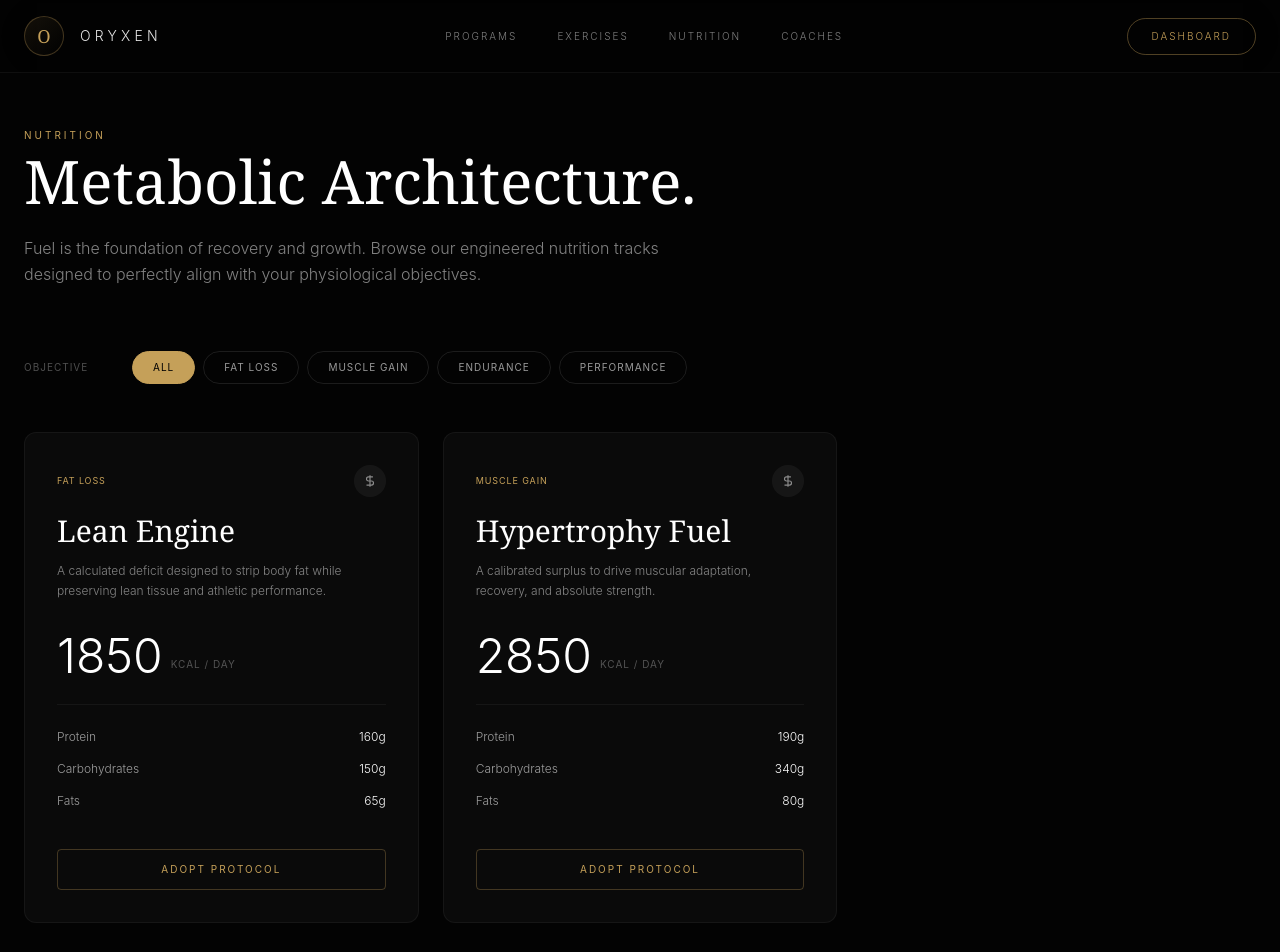
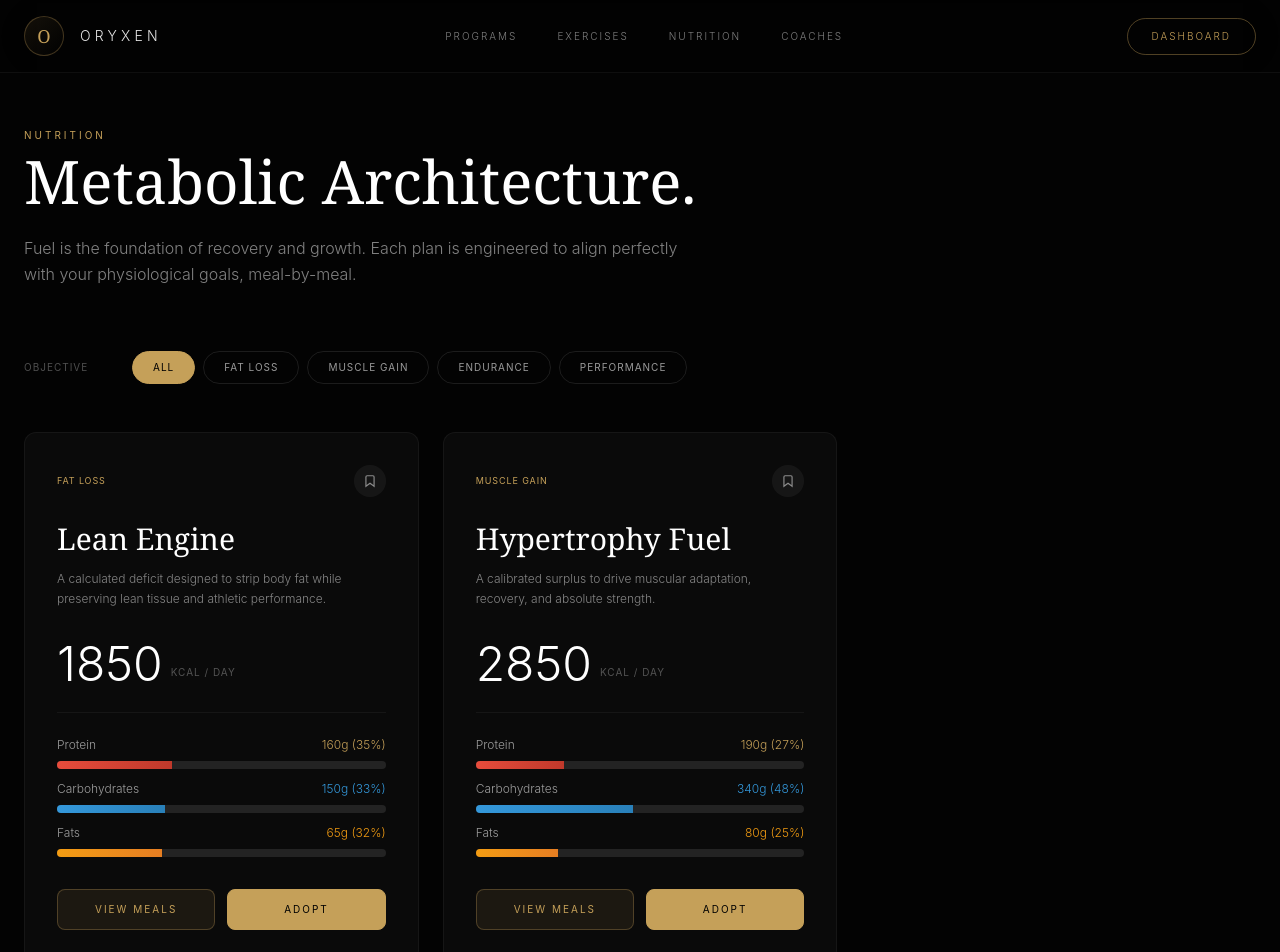
Before and after one commit to Aschio12/oryxen-frontend-2z, a Next.js app in the folder apps/frontend/: page /nutrition in a window 1280 px wide. Shown: the top 952 px of the page. Built offline with nearby package versions, Linux system fonts and the light colour scheme.

Commit message:
feat: Nutrition intelligence dashboard with macro breakdown, meal details, and color-coded visualization

```diff
--- a/apps/frontend/src/app/nutrition/page.tsx
+++ b/apps/frontend/src/app/nutrition/page.tsx
@@ -7,10 +7,28 @@ const GOALS = ["All", "Fat loss", "Muscle gain", "Endurance", "Performance"];
 
 export default function NutritionPage() {
   const [activeGoal, setActiveGoal] = useState("All");
+  const [selectedPlan, setSelectedPlan] = useState<typeof nutritionPlans[0] | null>(null);
+  const [favoritePlans, setFavoritePlans] = useState<string[]>([]);
 
   const filteredPlans = nutritionPlans.filter((plan) => {
     return activeGoal === "All" || plan.goal === activeGoal;
   });
+
+  const toggleFavorite = (id: string) => {
+    setFavoritePlans(prev =>
+      prev.includes(id) ? prev.filter(f => f !== id) : [...prev, id]
+    );
+  };
+
+  // Calculate macro percentages
+  const getMacroPercentages = (plan: typeof nutritionPlans[0]) => {
+    const totalCals = plan.macros.protein * 4 + plan.macros.carbs * 4 + plan.macros.fats * 9;
+    return {
+      protein: Math.round((plan.macros.protein * 4 / totalCals) * 100),
+      carbs: Math.round((plan.macros.carbs * 4 / totalCals) * 100),
+      fats: Math.round((plan.macros.fats * 9 / totalCals) * 100),
+    };
+  };
 
   return (
     <main className="min-h-screen bg-[#030303] pt-32 pb-20 selection:bg-[#C5A059]/30">
@@ -23,7 +41,7 @@ export default function NutritionPage() {
             Metabolic Architecture.
           </h1>
           <p className="mt-6 max-w-2xl text-sm font-light leading-relaxed text-white/50 md:text-base">
-            Fuel is the foundation of recovery and growth. Browse our engineered nutrition tracks designed to perfectly align with your physiological objectives.
+            Fuel is the foundation of recovery and growth. Each plan is engineered to align perfectly with your physiological goals, meal-by-meal.
           </p>
         </header>
 
@@ -52,50 +70,108 @@ export default function NutritionPage() {
         {/* Results Grid */}
         {filteredPlans.length > 0 ? (
           <div className="grid gap-6 md:grid-cols-2 lg:grid-cols-3 motion-reveal-delayed-2">
-            {filteredPlans.map((plan) => (
+            {filteredPlans.map((plan) => {
+              const macroPercentages = getMacroPercentages(plan);
+              return (
                 <article
                   key={plan.id}
                   className="group relative overflow-hidden rounded-xl border border-white/5 bg-[#0A0A0A] transition-all hover:border-[#C5A059]/30"
                 >
                   <div className="p-8">
-                  <div className="flex items-center justify-between">
+                    <div className="flex items-center justify-between mb-6">
                       <span className="text-[9px] uppercase tracking-widest text-[#C5A059]">{plan.goal}</span>
-                    <span className="flex h-8 w-8 items-center justify-center rounded-full bg-white/5 text-white/50">
-                      <svg width="14" height="14" viewBox="0 0 24 24" fill="none" stroke="currentColor" strokeWidth="2"><path d="M12 2v20M17 5H9.5a3.5 3.5 0 0 0 0 7h5a3.5 3.5 0 0 1 0 7H6"/></svg>
-                    </span>
+                      <button
+                        onClick={() => toggleFavorite(plan.id)}
+                        className="flex h-8 w-8 items-center justify-center rounded-full bg-white/5 transition-all hover:bg-[#C5A059]/20"
+                      >
+                        <svg
+                          width="14"
+                          height="14"
+                          viewBox="0 0 24 24"
+                          fill={favoritePlans.includes(plan.id) ? "currentColor" : "none"}
+                          stroke="currentColor"
+                          strokeWidth="2"
+                          className={favoritePlans.includes(plan.id) ? "text-[#C5A059]" : "text-white/50"}
+                        >
+                          <path d="M19 21l-7-5-7 5V5a2 2 0 0 1 2-2h10a2 2 0 0 1 2 2z"/>
+                        </svg>
+                      </button>
                     </div>
 
-                  <h2 className="mt-4 font-serif text-3xl font-light text-white">{plan.name}</h2>
+                    <h2 className="font-serif text-3xl font-light text-white">{plan.name}</h2>
                     <p className="mt-3 text-xs font-light leading-relaxed text-white/50">
                       {plan.description}
                     </p>
 
+                    {/* Daily Calories */}
                     <div className="mt-8 flex items-end gap-2 border-b border-white/5 pb-6">
                       <span className="text-5xl font-light text-white">{plan.dailyCalories}</span>
                       <span className="mb-2 text-[10px] uppercase tracking-widest text-white/30">Kcal / Day</span>
                     </div>
 
+                    {/* Macro Breakdown with Visual */}
                     <div className="mt-6 space-y-4">
-                    <div className="flex items-center justify-between text-xs font-light">
-                      <span className="text-white/60">Protein</span>
-                      <span className="text-white">{plan.macros.protein}g</span>
+                      {/* Macro Bars */}
+                      <div className="space-y-3">
+                        {/* Protein */}
+                        <div>
+                          <div className="flex items-center justify-between mb-2">
+                            <span className="text-xs font-light text-white/60">Protein</span>
+                            <span className="text-xs font-light text-[#C5A059]">{plan.macros.protein}g ({macroPercentages.protein}%)</span>
                           </div>
-                    <div className="flex items-center justify-between text-xs font-light">
-                      <span className="text-white/60">Carbohydrates</span>
-                      <span className="text-white">{plan.macros.carbs}g</span>
-                    </div>
-                    <div className="flex items-center justify-between text-xs font-light">
-                      <span className="text-white/60">Fats</span>
-                      <span className="text-white">{plan.macros.fats}g</span>
+                          <div className="h-2 w-full rounded-full bg-white/10 overflow-hidden">
+                            <div
+                              className="h-full bg-gradient-to-r from-[#E74C3C] to-[#C0392B]"
+                              style={{ width: `${macroPercentages.protein}%` }}
+                            />
                           </div>
                         </div>
 
-                  <button className="mt-10 w-full rounded-sm border border-[#C5A059]/30 bg-transparent py-3 text-[10px] uppercase tracking-[0.2em] text-[#C5A059] transition-all hover:bg-[#C5A059] hover:text-black">
-                    Adopt Protocol
+                        {/* Carbs */}
+                        <div>
+                          <div className="flex items-center justify-between mb-2">
+                            <span className="text-xs font-light text-white/60">Carbohydrates</span>
+                            <span className="text-xs font-light text-[#3498DB]">{plan.macros.carbs}g ({macroPercentages.carbs}%)</span>
+                          </div>
+                          <div className="h-2 w-full rounded-full bg-white/10 overflow-hidden">
+                            <div
+                              className="h-full bg-gradient-to-r from-[#3498DB] to-[#2980B9]"
+                              style={{ width: `${macroPercentages.carbs}%` }}
+                            />
+                          </div>
+                        </div>
+
+                        {/* Fats */}
+                        <div>
+                          <div className="flex items-center justify-between mb-2">
+                            <span className="text-xs font-light text-white/60">Fats</span>
+                            <span className="text-xs font-light text-[#F39C12]">{plan.macros.fats}g ({macroPercentages.fats}%)</span>
+                          </div>
+                          <div className="h-2 w-full rounded-full bg-white/10 overflow-hidden">
+                            <div
+                              className="h-full bg-gradient-to-r from-[#F39C12] to-[#E67E22]"
+                              style={{ width: `${macroPercentages.fats}%` }}
+                            />
+                          </div>
+                        </div>
+                      </div>
+                    </div>
+
+                    <div className="mt-8 flex gap-3">
+                      <button
+                        onClick={() => setSelectedPlan(plan)}
+                        className="flex-1 rounded-lg border border-[#C5A059]/30 bg-[#C5A059]/10 py-3 text-[10px] uppercase tracking-[0.2em] text-[#C5A059] transition-all hover:bg-[#C5A059]/20"
+                      >
+                        View Meals
+                      </button>
+                      <button className="flex-1 rounded-lg border border-[#C5A059] bg-[#C5A059] py-3 text-[10px] uppercase tracking-[0.2em] text-black transition-all hover:bg-transparent hover:text-[#C5A059]">
+                        Adopt
                       </button>
                     </div>
+                  </div>
                 </article>
-            ))}
+              );
+            })}
           </div>
         ) : (
           <div className="flex min-h-[40vh] flex-col items-center justify-center rounded-xl border border-white/5 bg-[#0A0A0A] text-center motion-reveal-delayed-2">
@@ -111,6 +187,103 @@ export default function NutritionPage() {
         )}
 
       </div>
+
+      {/* Meal Detail Modal */}
+      {selectedPlan && (
+        <div className="fixed inset-0 z-50 flex items-center justify-center bg-black/80 backdrop-blur-sm px-4 py-6">
+          <div className="relative max-h-[90vh] max-w-2xl w-full overflow-y-auto rounded-xl border border-white/10 bg-[#030303] p-8">
+            <button
+              onClick={() => setSelectedPlan(null)}
+              className="absolute right-6 top-6 flex h-8 w-8 items-center justify-center rounded-full border border-white/20 hover:border-[#C5A059] hover:text-[#C5A059]"
+            >
+              <svg width="16" height="16" viewBox="0 0 24 24" fill="none" stroke="currentColor" strokeWidth="2"><line x1="18" y1="6" x2="6" y2="18" /><line x1="6" y1="6" x2="18" y2="18" /></svg>
+            </button>
+
+            <div className="mb-8">
+              <span className="text-[10px] uppercase tracking-wider text-[#C5A059]">{selectedPlan.goal}</span>
+              <h2 className="mt-2 font-serif text-3xl font-light text-white">{selectedPlan.name}</h2>
+              <p className="mt-3 text-sm font-light text-white/60">{selectedPlan.description}</p>
+            </div>
+
+            {/* Overview Stats */}
+            <div className="mb-8 grid gap-4 md:grid-cols-3">
+              <div className="rounded-lg border border-white/10 bg-white/5 p-4">
+                <p className="text-[10px] uppercase tracking-wider text-white/40">Daily Calories</p>
+                <p className="mt-2 font-serif text-2xl text-white">{selectedPlan.dailyCalories}</p>
+              </div>
+              <div className="rounded-lg border border-white/10 bg-white/5 p-4">
+                <p className="text-[10px] uppercase tracking-wider text-white/40">Total Protein</p>
+                <p className="mt-2 font-serif text-2xl text-[#E74C3C]">{selectedPlan.macros.protein}g</p>
+              </div>
+              <div className="rounded-lg border border-white/10 bg-white/5 p-4">
+                <p className="text-[10px] uppercase tracking-wider text-white/40">Carbs + Fats</p>
+                <p className="mt-2 font-serif text-2xl text-white">{selectedPlan.macros.carbs + selectedPlan.macros.fats}g</p>
+              </div>
+            </div>
+
+            {/* Meals */}
+            <div className="mb-8">
+              <h3 className="mb-4 font-serif text-xl text-white">Daily Meal Schedule</h3>
+              <div className="space-y-4">
+                {selectedPlan.meals.map((meal, idx) => (
+                  <div key={idx} className="rounded-lg border border-white/10 bg-white/5 p-4 hover:border-[#C5A059]/30 transition-all">
+                    <div className="flex items-start justify-between mb-3">
+                      <div>
+                        <p className="font-semibold text-white">{meal.name}</p>
+                        <p className="text-[10px] uppercase tracking-wider text-[#C5A059]">{meal.time}</p>
+                      </div>
+                      <span className="rounded-full bg-[#C5A059]/20 px-3 py-1 text-sm font-light text-[#C5A059]">
+                        {meal.calories} cal
+                      </span>
+                    </div>
+
+                    <div className="grid grid-cols-3 gap-3 text-[10px]">
+                      <div className="border-l-2 border-[#E74C3C] pl-3">
+                        <p className="text-white/50">Protein</p>
+                        <p className="mt-1 text-white font-semibold">{meal.protein}g</p>
+                      </div>
+                      <div className="border-l-2 border-[#3498DB] pl-3">
+                        <p className="text-white/50">Carbs</p>
+                        <p className="mt-1 text-white font-semibold">{meal.carbs}g</p>
+                      </div>
+                      <div className="border-l-2 border-[#F39C12] pl-3">
+                        <p className="text-white/50">Fats</p>
+                        <p className="mt-1 text-white font-semibold">{meal.fats}g</p>
+                      </div>
+                    </div>
+                  </div>
+                ))}
+              </div>
+            </div>
+
+            {/* Guidelines */}
+            <div className="mb-8">
+              <h3 className="mb-4 font-serif text-xl text-white">Protocol Guidelines</h3>
+              <ul className="space-y-2">
+                {selectedPlan.guidelines.map((guideline, idx) => (
+                  <li key={idx} className="flex gap-3 text-sm font-light text-white/70">
+                    <span className="text-[#C5A059] flex-shrink-0">•</span>
+                    <span>{guideline}</span>
+                  </li>
+                ))}
+              </ul>
+            </div>
+
+            {/* Action Buttons */}
+            <div className="flex gap-3 pt-6 border-t border-white/10">
+              <button className="flex-1 rounded-lg border border-[#C5A059] bg-[#C5A059] py-3 text-[10px] uppercase tracking-wider text-black transition-all hover:bg-transparent hover:text-[#C5A059]">
+                Download Meal Plan
+              </button>
+              <button
+                onClick={() => setSelectedPlan(null)}
+                className="flex-1 rounded-lg border border-white/20 bg-transparent py-3 text-[10px] uppercase tracking-wider text-white transition-all hover:border-white/40"
+              >
+                Close
+              </button>
+            </div>
+          </div>
+        </div>
+      )}
     </main>
   );
 }
```
Lines whose indentation alone changed are shown as unchanged.
